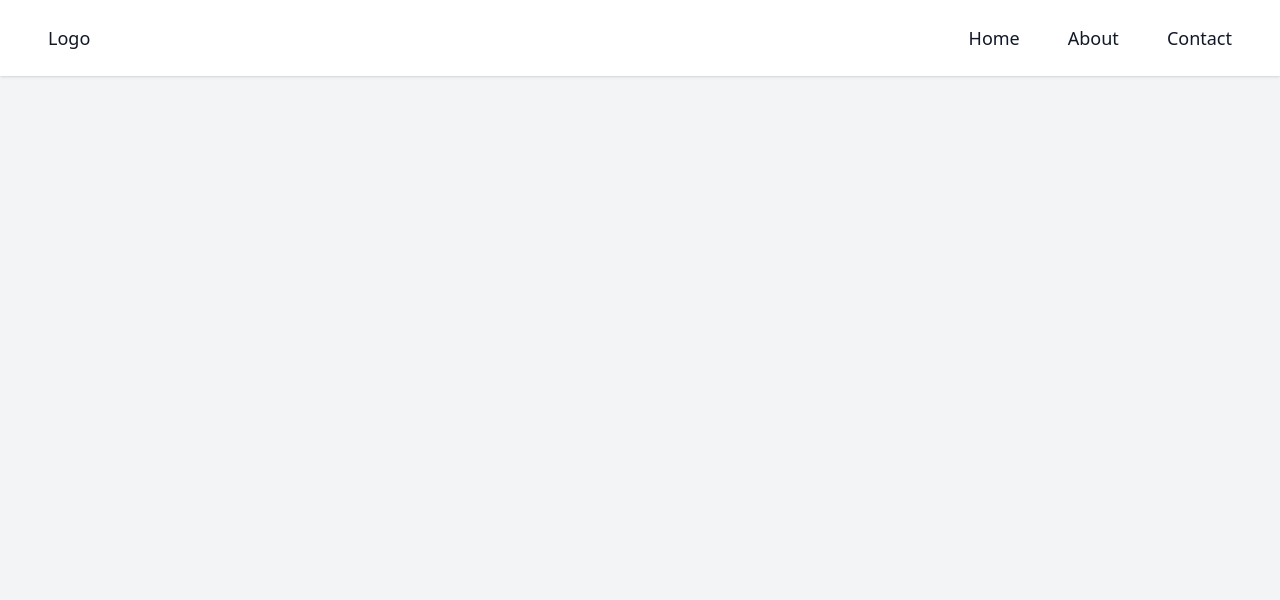
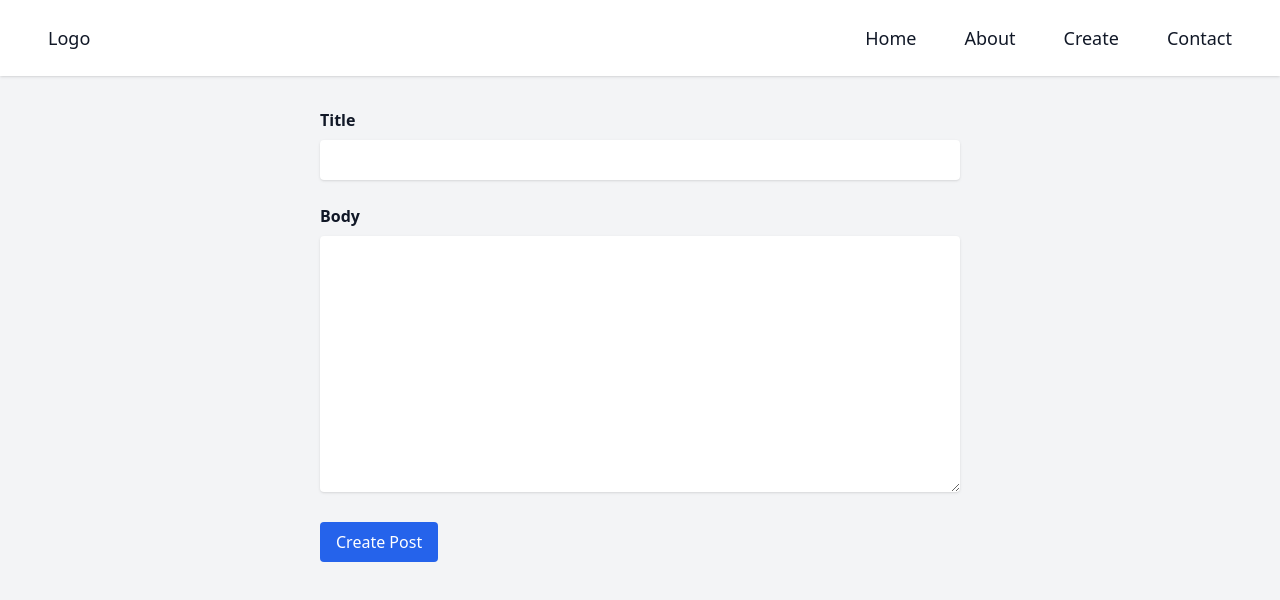
Before and after one commit to AyoubM490/lc-nuxt-3-blog, a Nuxt app: page /create in a window 1280 px wide. Shown: the top 600 px of the page. Built offline with nearby package versions, Linux system fonts and the light colour scheme.

Commit message:
communication with backend

```diff
--- a/components/PostItem.vue
+++ b/components/PostItem.vue
@@ -1,26 +1,25 @@
 <script setup lang="ts">
+const props = defineProps({
+    post: Object
+})
 
 </script>
 
 <template>
   <div class="post-container py-8">
     <h3 class="text-3xl font-bold">
-      <NuxtLink :to="`/posts/1`">Title of Post</NuxtLink>
+      <NuxtLink :to="`/posts/${props.post.id}`">{{ props.post.title }}</NuxtLink>
     </h3>
     <div class="post-meta text-gray-700 flex items-center space-x-2">
-      <div>Feb 2, 2022</div>
+      <div>{{ props.post.created_at }}</div>
       <div>&middot;</div>
-      <div>Ayoub Chahir</div>
+      <div>{{ props.post.user.name }}</div>
     </div>
     <div class="post-preview leading-relaxed mt-4">
-      Contact Lorem ipsum dolor sit amet, consectetur adipiscing elit, sed do eiusmod tempor incididunt ut labore et
-      dolore magna aliqua. Ut enim ad minim veniam, quis nostrud exercitation ullamco laboris nisi ut aliquip ex ea
-      commodo consequat. Duis aute irure dolor in reprehenderit in voluptate velit esse cillum dolore eu fugiat nulla
-      pariatur. Excepteur sint occaecat cupidatat non proident, sunt in culpa qui officia deserunt mollit anim id est
-      laborum.
+      {{ props.post.body }}
     </div>
     <div class="mt-4">
-      <NuxtLink :to="`/posts/1`" class="bg-blue-700 hover:bg-blue-800 text-white rounded inline-block px-4 py-2">Read
+      <NuxtLink :to="`/posts/${props.post.id}`" class="bg-blue-700 hover:bg-blue-800 text-white rounded inline-block px-4 py-2">Read
         More
       </NuxtLink>
     </div>
--- a/layouts/default.vue
+++ b/layouts/default.vue
@@ -19,6 +19,9 @@ const title = useState('title', () => 'Nuxt 3 Blog');
                             <NuxtLink to="/about">About</NuxtLink>
                         </li>
                         <li>
+                            <NuxtLink to="/create">Create</NuxtLink>
+                        </li>
+                        <li>
                             <NuxtLink to="/contact">Contact</NuxtLink>
                         </li>
                     </ul>
@@ -26,7 +29,7 @@ const title = useState('title', () => 'Nuxt 3 Blog');
             </div>
         </nav>
 
-    <slot />
+        <slot/>
     </div>
 </template>
 
--- a/nuxt.config.js
+++ b/nuxt.config.js
@@ -1,3 +1,3 @@
 export default defineNuxtConfig({
-  modules: ['@nuxtjs/tailwindcss']
+    modules: ['@nuxtjs/tailwindcss']
 })
--- a/package.json
+++ b/package.json
@@ -16,5 +16,10 @@
     "nuxt": "^3.7.3",
     "postcss": "^8.4.30",
     "tailwindcss": "^3.3.3"
+  },
+  "dependencies": {
+    "dotenv": "^16.3.1",
+    "ofetch": "^1.3.3",
+    "swr": "^2.2.2"
   }
 }
--- /dev/null
+++ b/pages/create.vue
@@ -0,0 +1,73 @@
+<script setup>
+const title = ref('')
+const body = ref('')
+const isLoading = ref(false)
+const errors = ref([])
+const router = useRouter()
+async function createPost() {
+    isLoading.value = true
+    try {
+        const {data: post} = await $fetch(`https://lc-nuxt-3-blog-laravel.test/api/post`, {
+            method: 'POST',
+            body: {
+                title: title.value,
+                body: body.value,
+            },
+        })
+        console.log(post)
+        isLoading.value = false
+        title.value = ''
+        body.value = ''
+        alert('creating post')
+        router.push('/')
+    } catch (err) {
+        console.log(err.data)
+        errors.value = Object.values(err.data.errors).flat()
+        isLoading.value = false
+    }
+}
+</script>
+
+<template>
+    <div class="container mx-auto w-1/2 py-8">
+        <ul
+            v-if="errors.length > 0"
+            className="mb-4 list-disc list-inside text-sm text-red-600"
+        >
+            <li v-for="(error, index) in errors" :key="index">
+                {{ error }}
+            </li>
+        </ul>
+        <form action="#" class="space-y-6" @submit.prevent="createPost">
+            <div>
+                <label for="title" class="block font-semibold">Title</label>
+                <input
+                    type="text"
+                    v-model="title"
+                    id="title"
+                    class="px-2 py-2 w-full shadow rounded mt-2"
+                />
+            </div>
+            <div>
+                <label for="body" class="block font-semibold">Body</label>
+                <textarea
+                    v-model="body"
+                    name="body"
+                    id="body"
+                    cols="30"
+                    rows="10"
+                    class="px-2 py-2 w-full shadow rounded mt-2"
+                ></textarea>
+            </div>
+            <div>
+                <button
+                    type="submit"
+                    class="inline-block bg-blue-600 hover:bg-blue-700 text-white rounded px-4 py-2"
+                >
+                    Create Post
+                </button>
+                <span v-show="isLoading">Loading...</span>
+            </div>
+        </form>
+    </div>
+</template>
--- a/pages/index.vue
+++ b/pages/index.vue
@@ -1,11 +1,20 @@
 <script setup lang="ts">
 
+// let {data: posts, status, error} = await useFetch(() => '/api/posts', {
+//     baseURL: 'https://lc-nuxt-3-blog-laravel.test',
+// })
+import {ofetch} from "ofetch";
+
+const {posts} = await ofetch("https://lc-nuxt-3-blog-laravel.test/api/posts", {
+    retry: 3,
+    retryDelay: 500
+}).then(res => res.json()).catch(err => console.log(err))
 </script>
 
 <template>
-  <div class="container mx-auto w-1/2 py-8 divide-y space-y-8 divide-gray-300">
-    <PostItem v-for="n in 10" :key="n" />
-  </div>
+    <div class="container mx-auto w-1/2 py-8 divide-y space-y-8 divide-gray-300">
+        <PostItem v-for="post in posts" :key="post.id" :post="post"/>
+    </div>
 </template>
 
 <style scoped>
--- a/pages/posts/[id].vue
+++ b/pages/posts/[id].vue
@@ -1,20 +1,30 @@
 <script setup lang="ts">
 const title = useState('title')
+const route = useRoute()
+
+const {data: post} = await useFetch(`/api/posts/${route.params.id}`, {
+    baseURL: 'https://lc-nuxt-3-blog-laravel.test'
+})
+
+console.log(post)
+
 </script>
 
 <template>
   <div class="container mx-auto w-1/2 py-8">
-    <Title>{{ $route.params.id }} | {{ title }}</Title>
+    <Title>{{ post?.title }} | {{ title }}</Title>
     <h3 class="text-3xl font-bold">
-      <NuxtLink :to="`/posts/1`">Title of Post</NuxtLink>
+      <NuxtLink :to="`/posts/${$route.params.id}`">{{ post?.title }}</NuxtLink>
     </h3>
     <div class="post-meta text-gray-700 flex items-center space-x-2">
-      <div>Feb 2, 2022</div>
+      <div>{{ post?.created_at }}</div>
       <div>&middot;</div>
-      <div>Ayoub Chahir</div>
+      <div>{{ post?.user.name }}</div>
     </div>
     <div class="post-content mt-4">
-      {{ $route.params.id }} Lorem ipsum dolor sit amet, consectetur adipiscing elit, sed do eiusmod tempor incididunt ut labore et dolore magna aliqua. Ut enim ad minim veniam, quis nostrud exercitation ullamco laboris nisi ut aliquip ex ea commodo consequat. Duis aute irure dolor in reprehenderit in voluptate velit esse cillum dolore eu fugiat nulla pariatur. Excepteur sint occaecat cupidatat non proident, sunt in culpa qui officia deserunt mollit anim id est laborum.
+        {{
+            post?.body
+        }}
     </div>
   </div>
 </template>
```
Also changed, not shown: 1 other file (tests, documents, lock files or other folders). Lines whose indentation alone changed are shown as unchanged.
